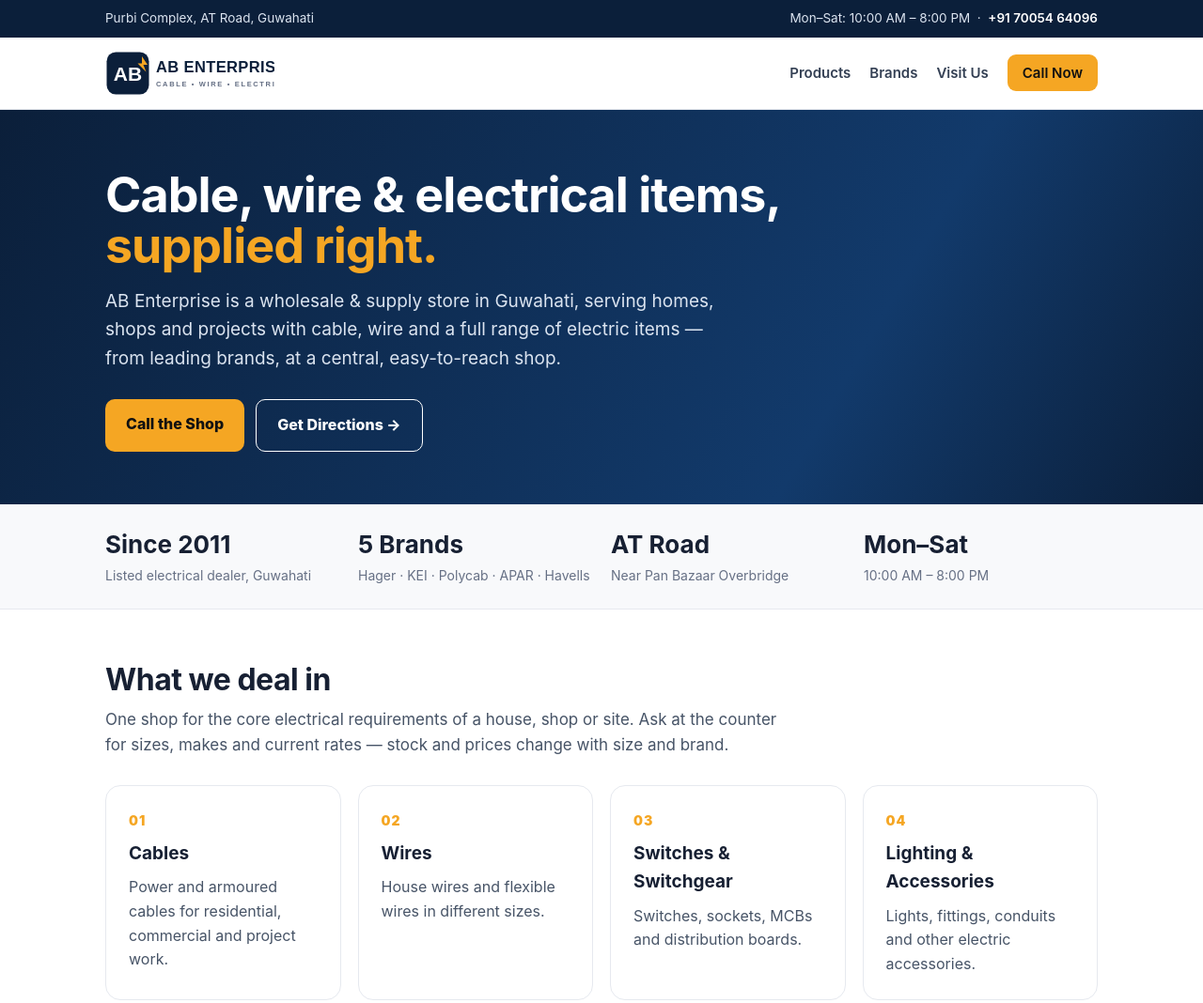
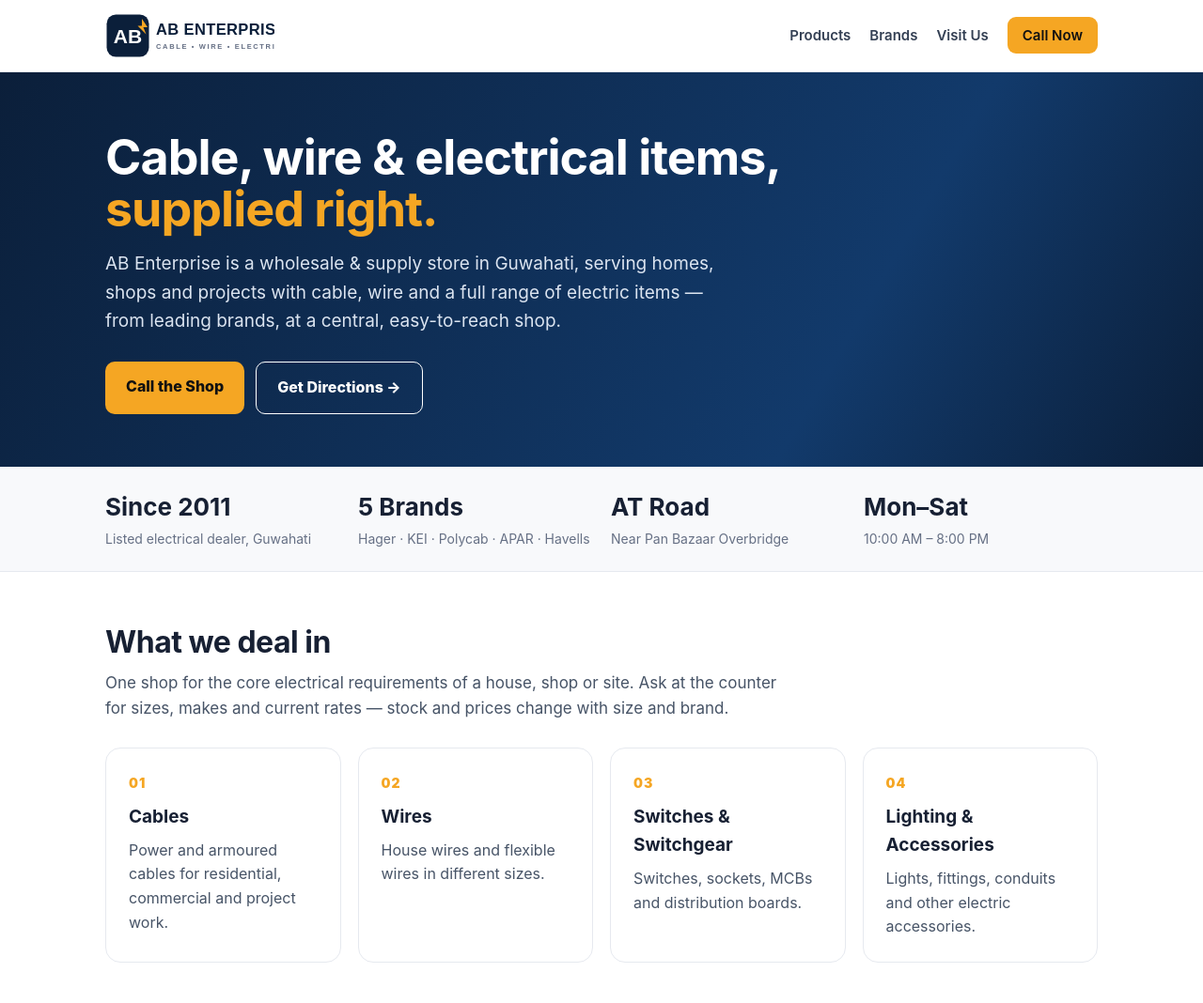
Before and after one commit to sauravhhh/ABEnterprise, a plain HTML site: page index.html in a window 1280 px wide. Shown: the top 1068 px of the page at 94% size. Drawn offline with Linux system fonts and the light colour scheme.

Commit message:
Remove topbar strip from header

```diff
--- a/index.html
+++ b/index.html
@@ -27,7 +27,6 @@ footer{background:#0b1f3a;color:#aeb9cc;padding:48px 0 28px;font-size:14.5px}foo
 </style>
 </head>
 <body>
-<div class="topbar"><div class="wrap"><span>Purbi Complex, AT Road, Guwahati</span><span>Mon–Sat: 10:00 AM – 8:00 PM &nbsp;·&nbsp; <a href="tel:+917005464096">+91 70054 64096</a></span></div></div>
 <header><div class="wrap">
 <a class="logo" href="#"><img src="logo.svg" alt="AB Enterprise logo" style="height:48px;width:auto"></a>
 <nav><a href="#products">Products</a><a href="#brands">Brands</a><a href="#visit">Visit Us</a><a class="cta" href="tel:+917005464096">Call Now</a></nav>
```
